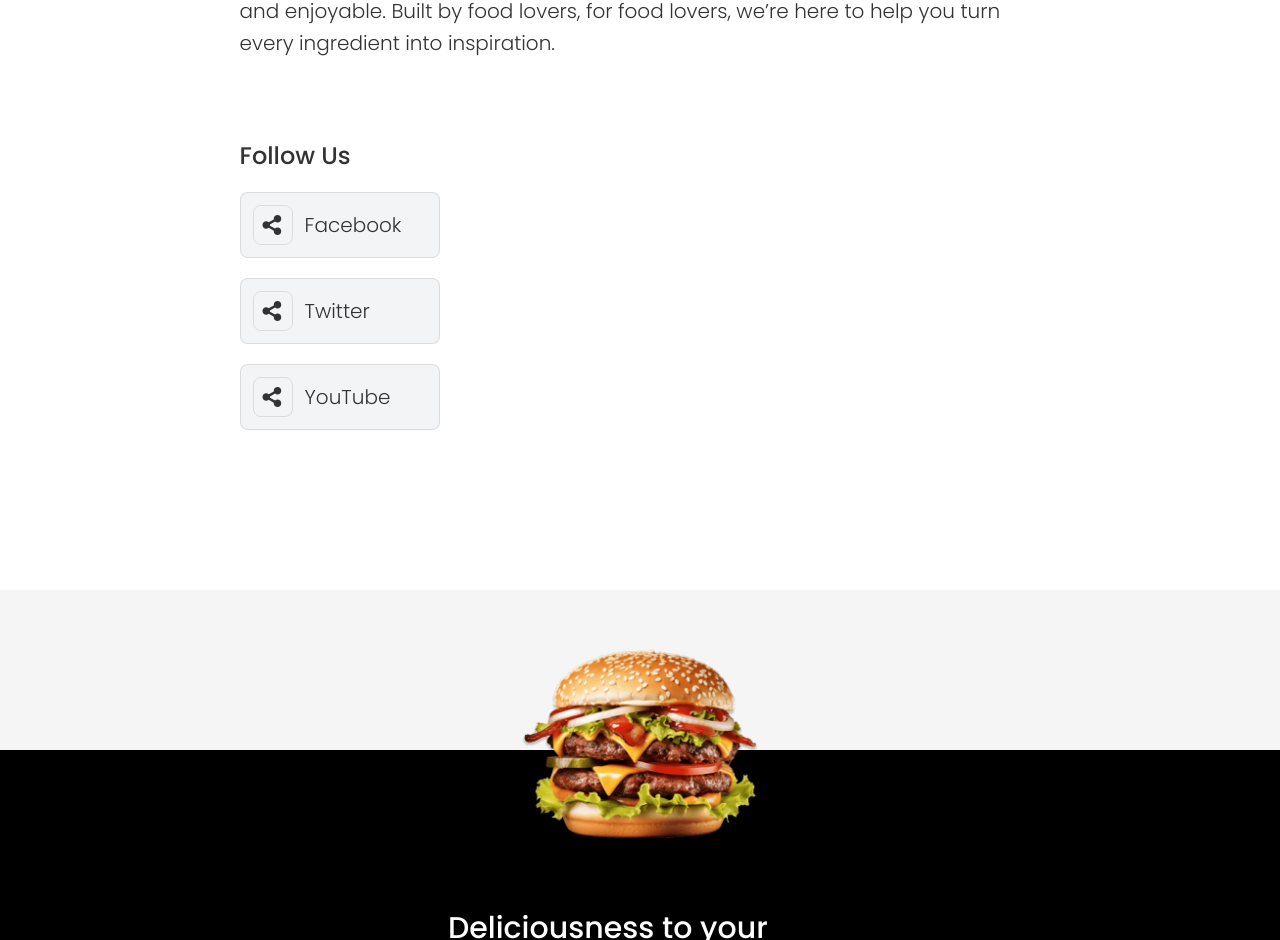
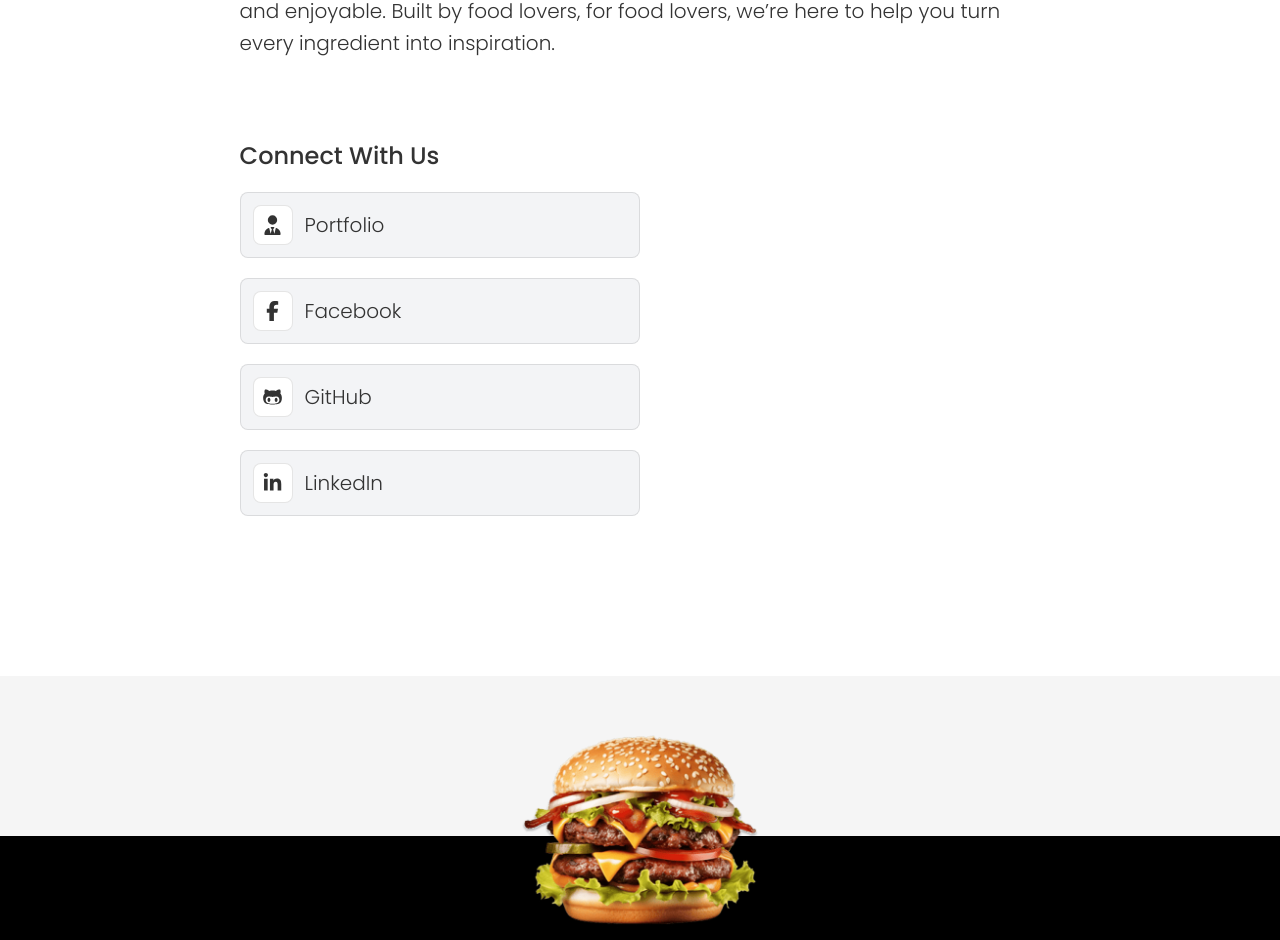
Before and after one commit to wilhelmusolejr/foodify-v2, a React (Vite) app in the folder client/: page /about in a window 1280 px wide. Shown: the part 5737-6677 px from the top of the page. Built offline with nearby package versions, Linux system fonts and the light colour scheme; no server answers; a web font is replaced by a local one.

Commit message:
style: improve styling

```diff
--- a/client/src/components/SocialItem.jsx
+++ b/client/src/components/SocialItem.jsx
@@ -1,16 +1,20 @@
 import React from "react";
 import { FontAwesomeIcon } from "@fortawesome/react-fontawesome";
 
-export default function SocialItem({ icon, name }) {
+export default function SocialItem({ icon, name, link }) {
   return (
-    <div className="p-3 border border-black/10 rounded-lg flex items-center gap-3 bg-gray-100 max-w-50">
+    <a
+      href={link}
+      target="_blank"
+      className="p-3 border border-black/10 rounded-lg flex items-center gap-3 bg-gray-100 md:w-1/2"
+    >
       {/* icon */}
-      <div className="w-10 h-10 border border-black/10 rounded-lg flex items-center justify-center">
+      <div className="w-10 h-10 border bg-white border-black/10 rounded-lg flex items-center justify-center">
         <FontAwesomeIcon icon={icon} className="" />
       </div>
 
       {/* Text */}
-      <p className="text-xl">{name}</p>
-    </div>
+      <p className="text-xl capitalize">{name}</p>
+    </a>
   );
 }
--- a/client/src/pages/About.jsx
+++ b/client/src/pages/About.jsx
@@ -2,11 +2,20 @@ import Navigator from "@components/Navigator";
 import SectionHeading from "@components/SectionHeading";
 import {
   faBowlFood,
+  faBriefcase,
+  faF,
   faHeart,
   faListCheck,
   faShareNodes,
+  faUserTie,
   faUtensils,
 } from "@fortawesome/free-solid-svg-icons";
+import {
+  faFacebookF,
+  faGithub,
+  faGithubAlt,
+  faLinkedinIn,
+} from "@fortawesome/free-brands-svg-icons";
 
 import FeatureItem from "@components/FeatureItem";
 import SocialItem from "@components/SocialItem";
@@ -54,6 +63,29 @@ export default function About() {
       title: "Share & Discover Recipes",
       description: `Explore community-created recipes and share your own masterpieces.
     Save your favorites, leave reviews, and inspire others with your creations.`,
+    },
+  ];
+
+  const socialLinks = [
+    {
+      icon: faUserTie,
+      name: "portfolio",
+      link: "https://wilhelmus.vercel.app",
+    },
+    {
+      icon: faFacebookF,
+      name: "facebook",
+      link: "https://facebook.com/wilhelmus.ole",
+    },
+    {
+      icon: faGithubAlt,
+      name: "GitHub",
+      link: "https://github.com/wilhelmusolejr",
+    },
+    {
+      icon: faLinkedinIn,
+      name: "LinkedIn",
+      link: "https://linkedin.com/wilhelmusolejr",
     },
   ];
 
@@ -194,13 +226,17 @@ export default function About() {
             </Paragraph>
 
             <div className="">
-              <h2 className="capitalize font-medium text-2xl">Follow Us</h2>
+              <h2 className="capitalize font-medium text-2xl">Connect With Us</h2>
 
               <div className="mt-5 flex flex-col gap-5">
-                {/* item */}
-                <SocialItem icon={faShareNodes} name="Facebook" />
-                <SocialItem icon={faShareNodes} name="Twitter" />
-                <SocialItem icon={faShareNodes} name="YouTube" />
+                {socialLinks.map((social, index) => (
+                  <SocialItem
+                    key={index}
+                    icon={social.icon}
+                    name={social.name}
+                    link={social.link}
+                  />
+                ))}
               </div>
             </div>
           </div>
```
